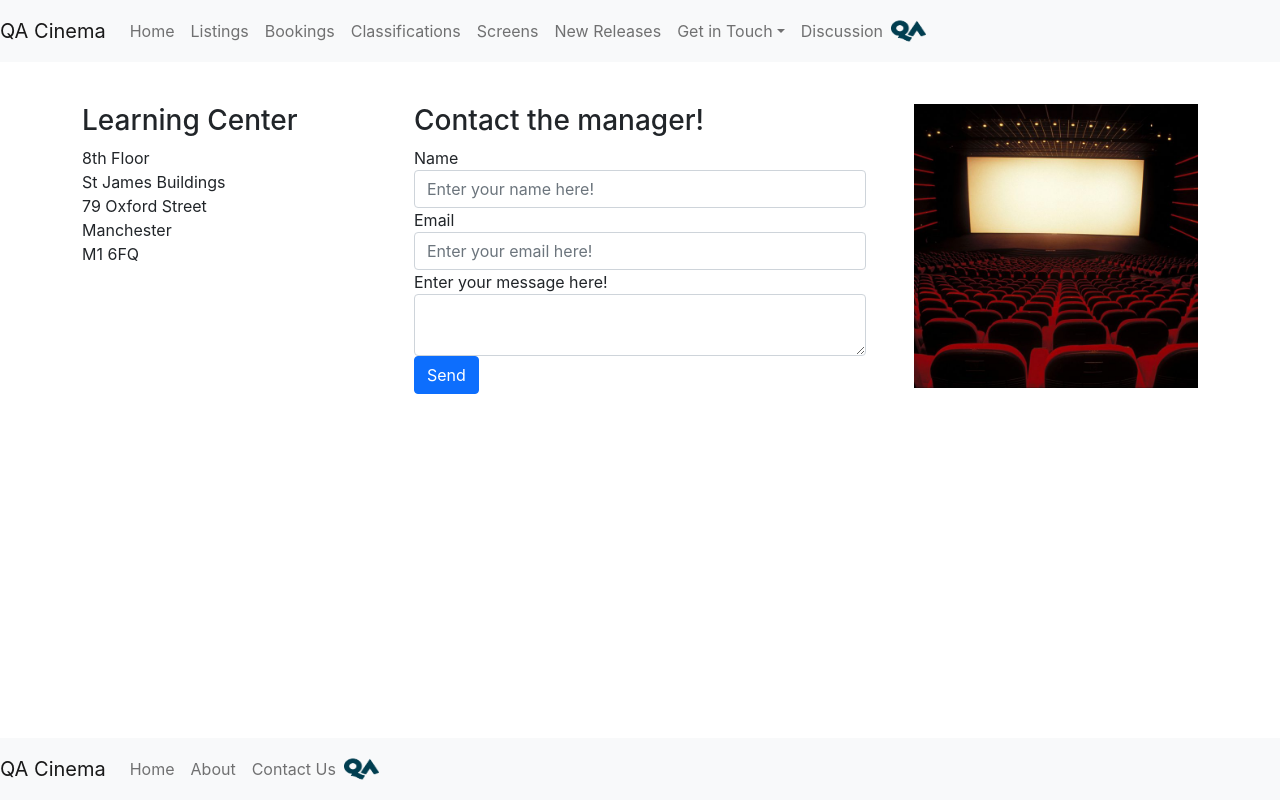
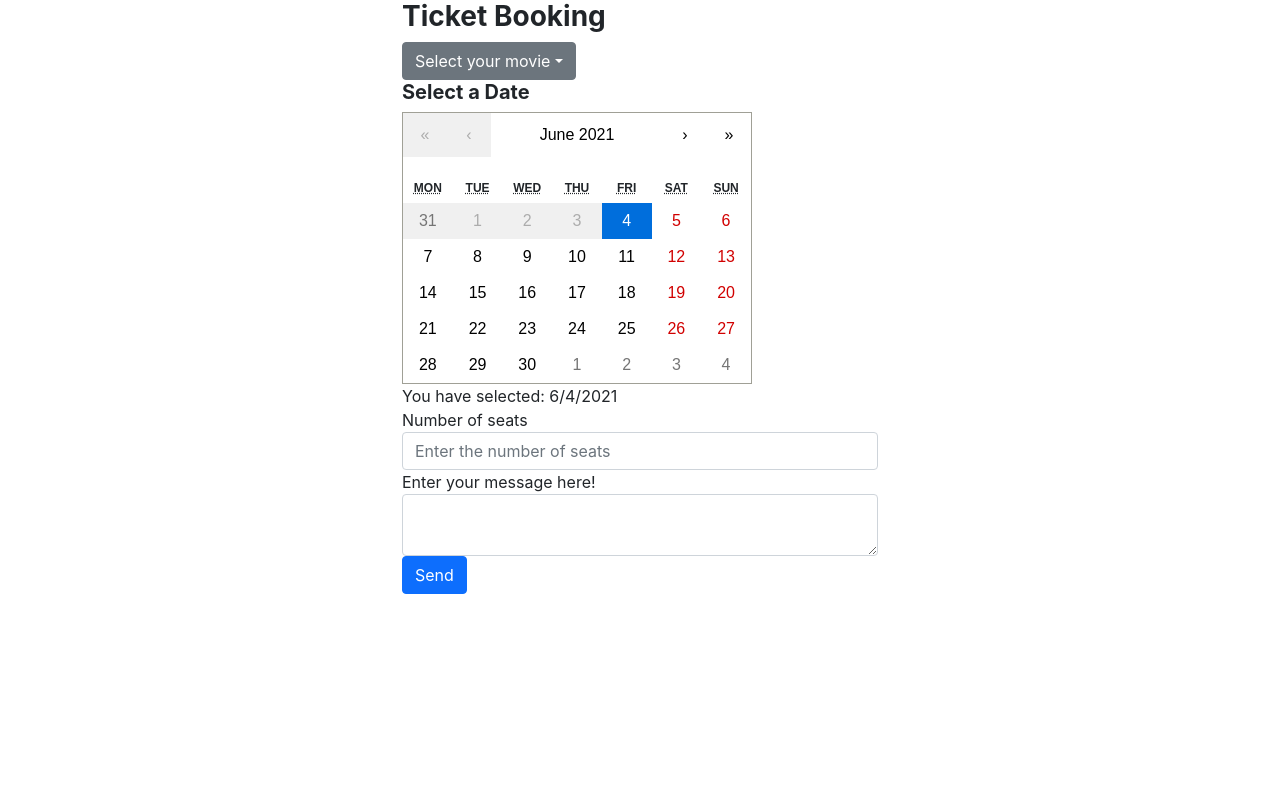
Before and after one commit to Kevin123-Repo/QACinemas_Group_Project, a React (Create React App) app in the folder front-end/: page /ContactPage in a window 1280 px wide. Built offline with nearby package versions, Linux system fonts and the light colour scheme; what google-maps-react would draw is missing.

Commit message:
JU: Started work on booking page. Working on calendar feature

```diff
--- a/front-end/package.json
+++ b/front-end/package.json
@@ -12,6 +12,7 @@
     "google-map-react": "^2.1.9",
     "google-maps-react": "^2.0.6",
     "react": "^17.0.2",
+    "react-calendar": "^3.4.0",
     "react-dom": "^17.0.2",
     "react-router-dom": "^5.2.0",
     "react-scripts": "4.0.3",
--- a/front-end/src/App.js
+++ b/front-end/src/App.js
@@ -9,11 +9,12 @@ import PlacesToGo from './Components/PlacesToGo/PlacesToGo';
 import Classifications from './Components/Classifications/Classifications';
 import About from './Components/About/About';
 import ContactPage from './Components/ContactPage/ContactPage';
+import TicketBooking from './Components/TicketBooking/TicketBooking';
 
 function App() {
   return (
     <>
-      <Router>
+      {/* <Router>
         <NavBar />
         <Switch>
           <Route exact path="/">
@@ -39,7 +40,8 @@ function App() {
           </Route>
         </Switch>
         <FooterBar />
-      </Router>
+      </Router> */}
+      <TicketBooking/>
     </>
   );
 }
--- /dev/null
+++ b/front-end/src/Components/TicketBooking/BookingForm.jsx
@@ -0,0 +1,51 @@
+import React from 'react';
+import { useState } from 'react';
+
+import { Button, Form, FormGroup, Label, Input, Container, Dropdown, DropdownToggle, DropdownMenu, DropdownItem } from 'reactstrap';
+import InteractiveCalendar from './InteractiveCalender';
+
+const BookingForm = (props) => {
+
+    const [dropdownOpen, setDropdownOpen] = useState(false);
+    const toggle = () => setDropdownOpen(prevState => !prevState);
+
+    return (
+        <>
+
+            <Container style={{ height: '500px', width: '500px' }}>
+                <h3 style={{ fontWeight: 'bold' }}>Ticket Booking</h3>
+                <Form >
+
+
+
+                    <Dropdown isOpen={dropdownOpen} toggle={toggle}>
+                        <DropdownToggle caret>
+                            Select your movie
+                         </DropdownToggle>
+                        <DropdownMenu>
+
+                        </DropdownMenu>
+                    </Dropdown>
+
+                    <InteractiveCalendar />
+
+                    <FormGroup>
+                        <Label for="exampleEmail" disabled>Number of seats</Label>
+                        <Input type="text" name="email" id="exampleEmail" placeholder="Enter the number of seats" />
+                    </FormGroup>
+
+                    <FormGroup>
+                        <Label for="exampleText">Enter your message here!</Label>
+                        <Input type="textarea" name="message" id="exampleText" />
+                    </FormGroup>
+
+                    <Button color="primary" type="submit">Send</Button>
+                </Form>
+            </Container>
+        </>
+    )
+}
+
+export default BookingForm;
+
+//post request
--- /dev/null
+++ b/front-end/src/Components/TicketBooking/InteractiveCalender.jsx
@@ -0,0 +1,38 @@
+import React from 'react';
+import { useState } from 'react';
+import 'react-calendar/dist/Calendar.css';
+import Calendar from 'react-calendar';
+
+const InteractiveCalendar = () => {
+
+  const [date, setDate] = useState(new Date());
+
+  const onChange = date => {
+    setDate(date);
+  };
+
+
+
+  return (
+    <>
+      <div>
+        <h5 style={{ fontWeight: 'bold' }}>Select a Date</h5>
+        <Calendar
+
+
+          // maxDate={}
+          minDate ={new Date()}
+          onChange={onChange}
+          value={date}
+
+
+        />
+        {"You have selected: " + date.toLocaleDateString()}
+        {console.log(date)}
+      </div>
+
+    </>
+  )
+}
+
+export default InteractiveCalendar;
--- /dev/null
+++ b/front-end/src/Components/TicketBooking/TicketBooking.jsx
@@ -0,0 +1,18 @@
+import React from 'react';
+import BookingForm from './BookingForm';
+
+const TicketBooking = (props) => {
+
+
+
+    return (
+        <>
+
+            <BookingForm/>
+        </>
+    )
+}
+
+export default TicketBooking;
+
+//post request
```
Also changed, not shown: 1 other file (tests, documents, lock files or other folders).
